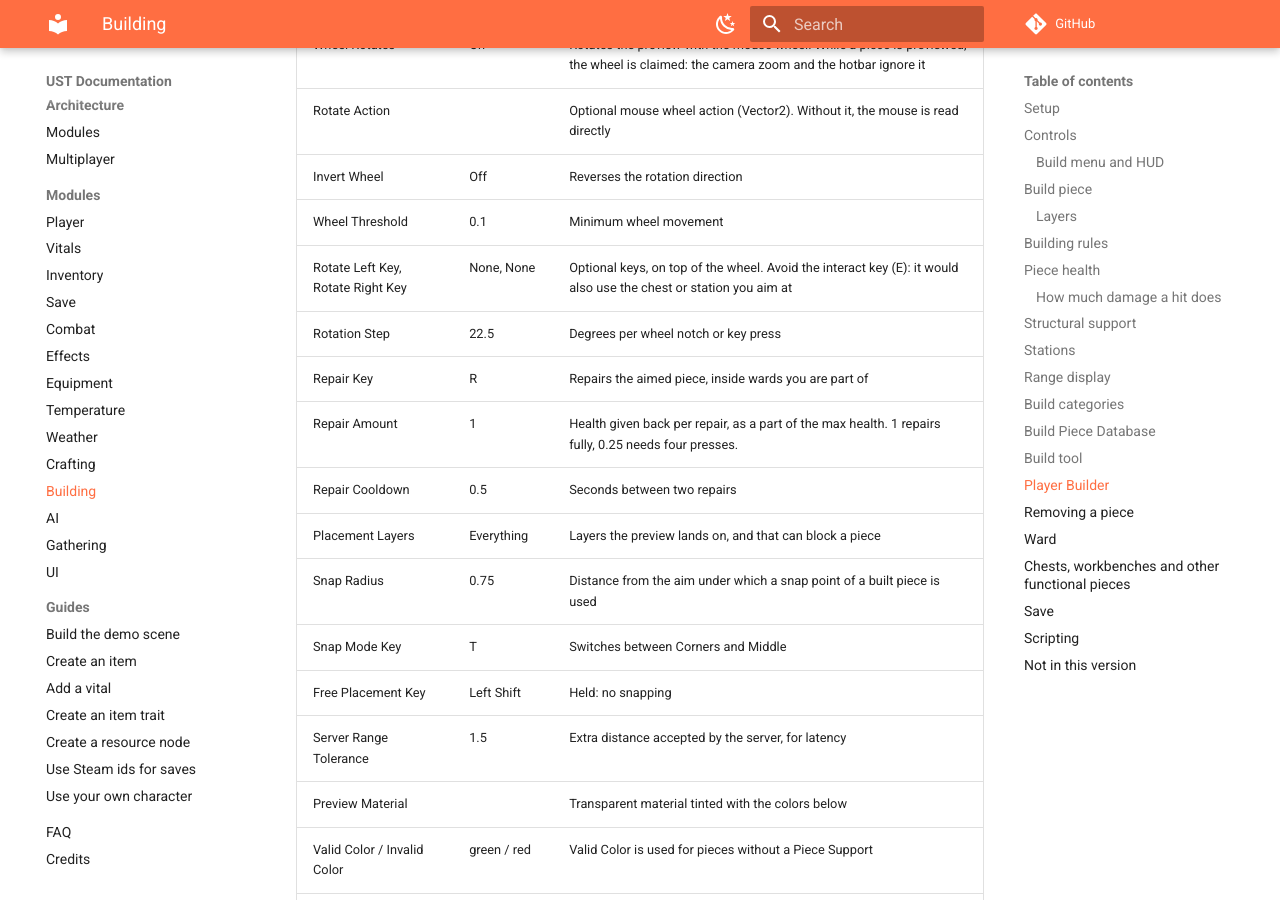
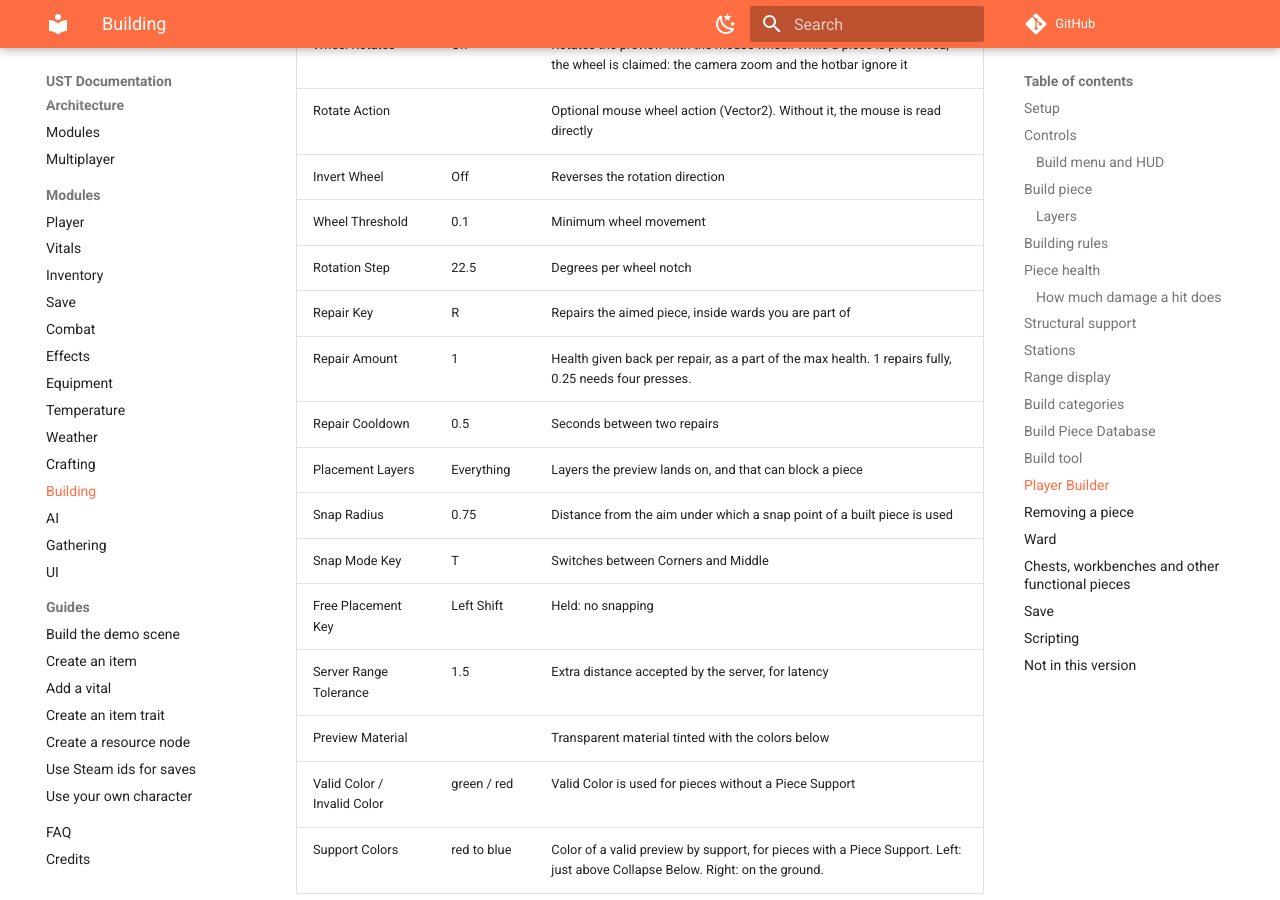
Before and after one commit to eonir/ust-docs, an MkDocs documentation site: the page built from docs/modules/building.md, in a window 1280 px wide and 900 px high, scrolled down 11239 px. Built offline with MkDocs 1.6.1 and Material for MkDocs 9.7.7, drawn with Linux system fonts in a browser that asks for light colours; comment, search, counter and statistics services are not loaded.

Commit message:
Add files via upload

```diff
--- a/docs/modules/building.md
+++ b/docs/modules/building.md
@@ -324,8 +324,7 @@ Give an item the **Building > Build Tool** trait.
 | Rotate Action | | Optional mouse wheel action (Vector2). Without it, the mouse is read directly |
 | Invert Wheel | Off | Reverses the rotation direction |
 | Wheel Threshold | 0.1 | Minimum wheel movement |
-| Rotate Left Key, Rotate Right Key | None, None | Optional keys, on top of the wheel. Avoid the interact key (E): it would also use the chest or station you aim at |
-| Rotation Step | 22.5 | Degrees per wheel notch or key press |
+| Rotation Step | 22.5 | Degrees per wheel notch |
 | Repair Key | R | Repairs the aimed piece, inside wards you are part of |
 | Repair Amount | 1 | Health given back per repair, as a part of the max health. 1 repairs fully, 0.25 needs four presses. |
 | Repair Cooldown | 0.5 | Seconds between two repairs |
```
